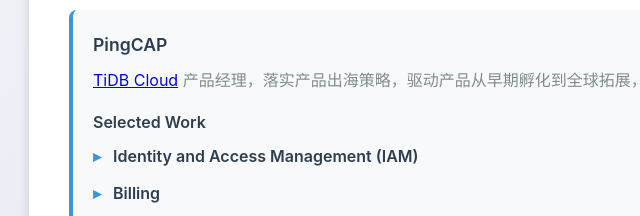
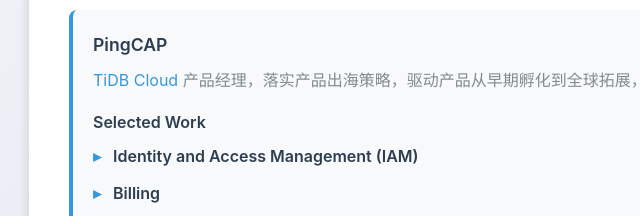
Before and after one commit to zhoubasten/zhoubasten.github.io, a plain HTML site: page index.html in a window 1280 px wide. Shown: the part 441-657 px from the top of the page, 111-751 px from the left. Drawn offline with Linux system fonts and the light colour scheme.

Commit message:
Update index.html

```diff
--- a/index.html
+++ b/index.html
@@ -260,6 +260,17 @@
             color: var(--text-secondary);
             margin-top: 8px;
             line-height: 1.6;
+        }
+
+        .item-desc a {
+            color: var(--link-color);
+            text-decoration: none;
+            transition: color 0.3s ease;
+        }
+
+        .item-desc a:hover {
+            color: var(--link-hover);
+            text-decoration: underline;
         }
 
         .item p {
```
